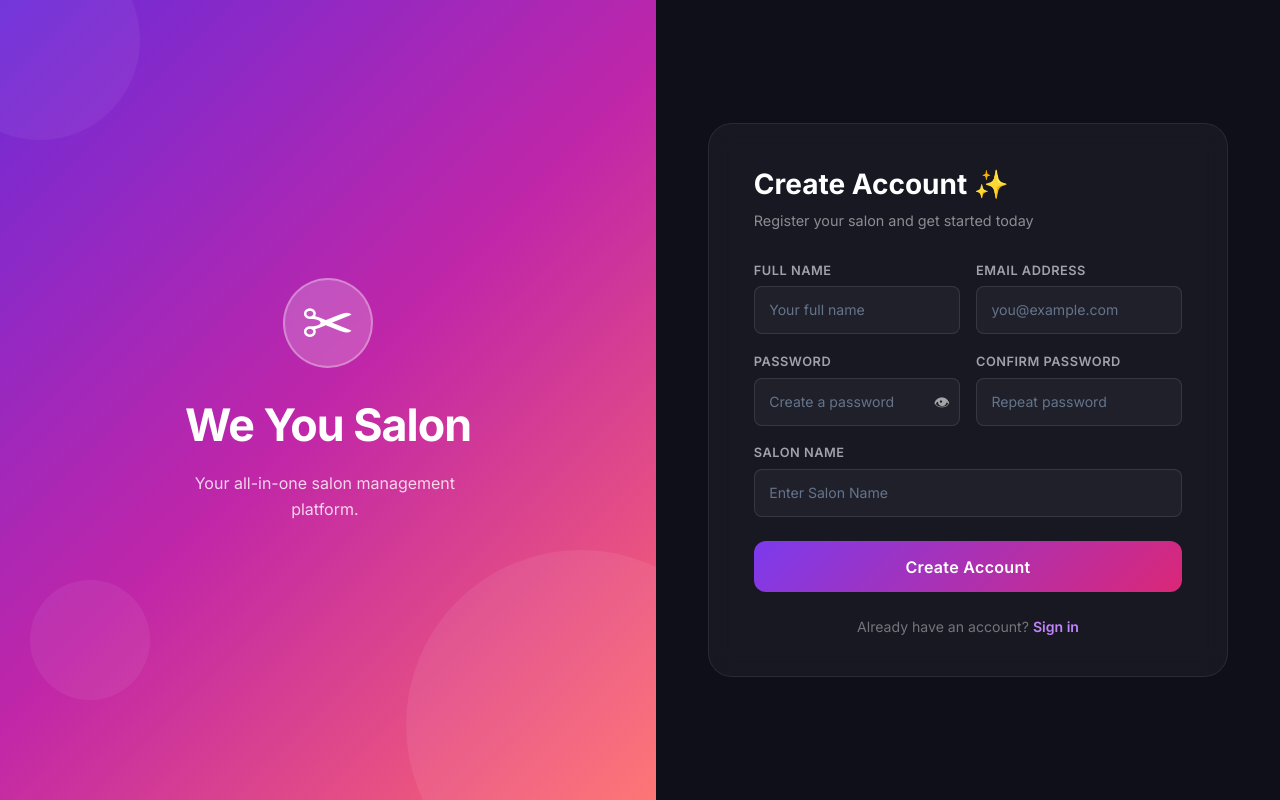
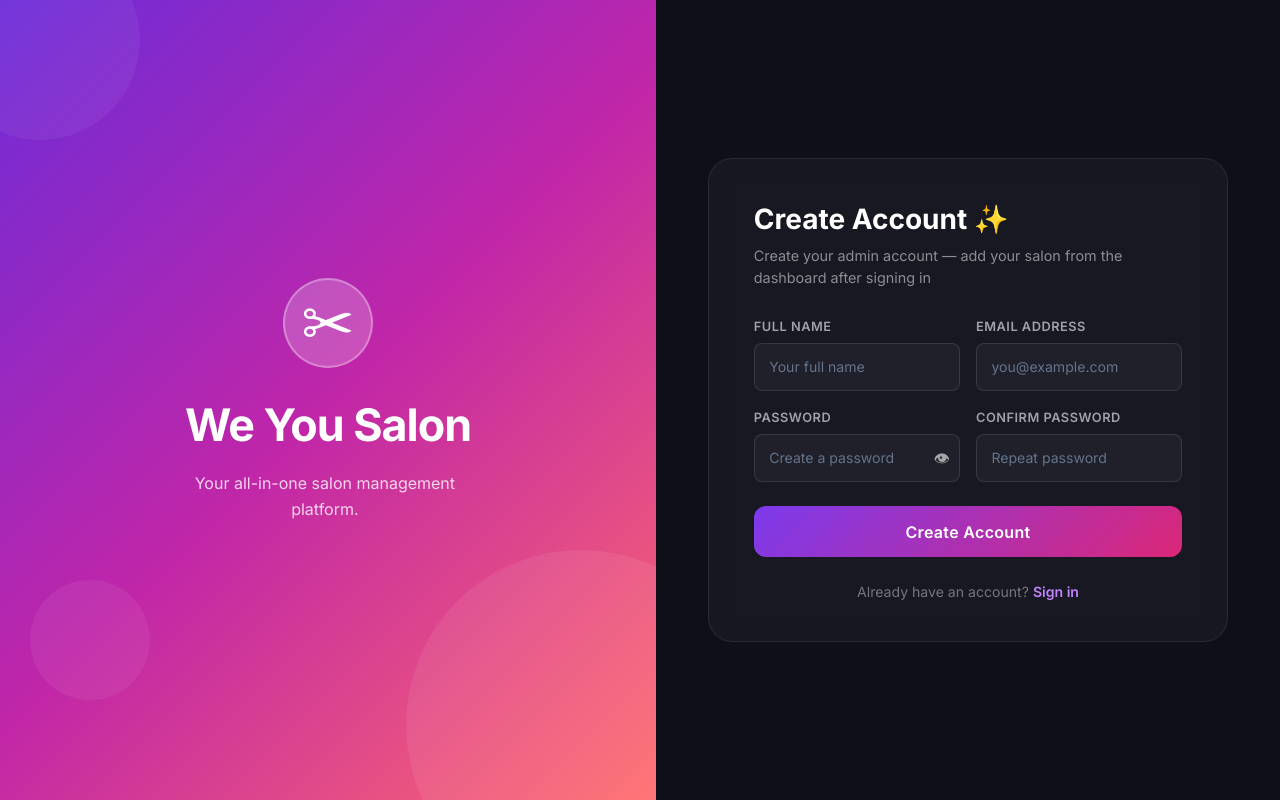
Before and after one commit to Techdevise/salon_frontend, a React (Vite) app: page /register in a window 1280 px wide. Built offline with nearby package versions, Linux system fonts and the light colour scheme.

Commit message:
create user issue
issue that occurs while creating the new admin and it list to the branches

```diff
--- a/src/pages/Appointments.jsx
+++ b/src/pages/Appointments.jsx
@@ -303,8 +303,9 @@ export const calculateRecurringDateTime = (baseDateStr, baseTimeStr, interval) =
 };
 
 function Appointments() {
-  const { selectedSalonId, selectedSalonInfo } = useSelector((state) => state.salon);
+  const { selectedSalonId, selectedSalonInfo, salonsLoaded } = useSelector((state) => state.salon);
   const { user } = useSelector((state) => state.auth);
+  const isAdmin = user?.role === 'Admin';
   const confirm = useConfirm();
   const navigate = useNavigate();
   const [appointments, setAppointments] = useState([]);
@@ -1558,7 +1559,19 @@ function Appointments() {
       </div>
 
       <div className="table-container">
-        {loading ? (
+        {isAdmin && salonsLoaded && !selectedSalonId ? (
+          <div style={{
+            display: 'flex', flexDirection: 'column', alignItems: 'center',
+            justifyContent: 'center', padding: '64px 24px', gap: '16px', textAlign: 'center'
+          }}>
+            <Store size={48} style={{ opacity: 0.35 }} />
+            <h3 style={{ margin: 0, fontSize: '1.2rem', opacity: 0.8 }}>No Salon Added Yet</h3>
+            <p style={{ margin: 0, opacity: 0.55, maxWidth: 380 }}>
+              Your appointments and bookings will appear here once you add your first salon branch.
+              Head to the <strong>Dashboard</strong> and click <strong>"+ Add Salon"</strong> to get started.
+            </p>
+          </div>
+        ) : loading ? (
           <div className="loading-state">Loading appointments...</div>
         ) : (
           <>
--- a/src/pages/BookingCalendar.jsx
+++ b/src/pages/BookingCalendar.jsx
@@ -9,8 +9,9 @@ import { format24Hour } from './Appointments';
 
 function BookingCalendar() {
   const { user } = useSelector((state) => state.auth);
-  const { selectedSalonId, salons } = useSelector((state) => state.salon);
+  const { selectedSalonId, salons, salonsLoaded } = useSelector((state) => state.salon);
   const dispatch = useDispatch();
+  const isAdmin = user?.role === 'Admin';
 
   const [viewMode, setViewMode] = useState('daily'); // daily | weekly | monthly
   const [currentDate, setCurrentDate] = useState(new Date());
@@ -128,6 +129,13 @@ function BookingCalendar() {
   }, [selectedSalonId, user]);
 
   const fetchCalendarData = useCallback(async () => {
+    // For Admins: wait until the salon list has been fetched from the server.
+    // If they have no salon selected yet, show empty state — don't error.
+    if (isAdmin && (!salonsLoaded || !selectedSalonId)) {
+      setLoading(false);
+      setAppointments([]);
+      return;
+    }
     setLoading(true);
     setError('');
     try {
@@ -153,7 +161,7 @@ function BookingCalendar() {
       setLoading(false);
     }
   // eslint-disable-next-line react-hooks/exhaustive-deps
-  }, [viewMode, currentDate, selectedSalonId]);
+  }, [viewMode, currentDate, selectedSalonId, isAdmin, salonsLoaded]);
 
   useEffect(() => {
     fetchCalendarData();
@@ -471,6 +479,21 @@ function BookingCalendar() {
 
       {/* ── Calendar body ── */}
       <div className="calendar-container">
+        {/* No-salon state: Admin registered but hasn't added a salon yet */}
+        {isAdmin && salonsLoaded && !selectedSalonId ? (
+          <div style={{
+            display: 'flex', flexDirection: 'column', alignItems: 'center',
+            justifyContent: 'center', padding: '64px 24px', gap: '16px', textAlign: 'center'
+          }}>
+            <Store size={48} style={{ opacity: 0.35 }} />
+            <h3 style={{ margin: 0, fontSize: '1.2rem', opacity: 0.8 }}>No Salon Added Yet</h3>
+            <p style={{ margin: 0, opacity: 0.55, maxWidth: 380 }}>
+              Your booking calendar will appear here once you add your first salon branch.
+              Head to the <strong>Dashboard</strong> and click <strong>"+ Add Salon"</strong> to get started.
+            </p>
+          </div>
+        ) : (
+          <>
             {error && (
               <div className="error-banner" style={{ margin: '16px', display: 'flex', alignItems: 'center', gap: 8 }}>
                 <AlertCircle size={16} /> {error}
@@ -485,8 +508,11 @@ function BookingCalendar() {
                 {viewMode === 'monthly' && renderMonthlyView()}
               </>
             )}
+          </>
+        )}
       </div>
     </div>
+
   );
 }
 
--- a/src/pages/DashboardHome.jsx
+++ b/src/pages/DashboardHome.jsx
@@ -17,7 +17,7 @@ function DashboardHome() {
   const dispatch = useDispatch();
   const confirm = useConfirm();
   const { user } = useSelector((state) => state.auth);
-  const { salons, selectedSalonId, selectedSalonInfo } = useSelector((state) => state.salon);
+  const { salons, selectedSalonId, selectedSalonInfo, salonsLoaded } = useSelector((state) => state.salon);
   const isAdmin = user?.role === 'Admin';
 
   const [filter, setFilter] = useState('monthly');
@@ -194,21 +194,26 @@ function DashboardHome() {
   useEffect(() => {
     // Reset staff filter when salon changes to avoid stale selection
     setSelectedStaffIdFilter('all');
-    if (selectedSalonId || !isAdmin) {
+    // For Admins: only fetch once salonsLoaded is true (server has confirmed the salon list).
+    // This prevents a stale selectedSalonId from a previous session triggering fetches
+    // before the server-verified salon list replaces it.
+    const adminReady = !isAdmin || salonsLoaded;
+    if (adminReady && (selectedSalonId || !isAdmin)) {
       fetchDashboardData();
       fetchStaffActivities();
       fetchStaffList();
-    } else if (isAdmin && salons.length === 0) {
+    } else if (isAdmin && salonsLoaded && salons.length === 0) {
       setLoading(false);
     }
-  }, [filter, selectedSalonId, salons.length, isAdmin]);
+  }, [filter, selectedSalonId, salons.length, isAdmin, salonsLoaded]);
 
   useEffect(() => {
     setActivityPage(1);
-    if (selectedSalonId || !isAdmin) {
+    const adminReady = !isAdmin || salonsLoaded;
+    if (adminReady && (selectedSalonId || !isAdmin)) {
       fetchStaffActivities();
     }
-  }, [activityFilter, fromDate, toDate, selectedStaffIdFilter, selectedSalonId]);
+  }, [activityFilter, fromDate, toDate, selectedStaffIdFilter, selectedSalonId, salonsLoaded]);
 
   const fetchStaffActivities = async () => {
     setActivityLoading(true);
--- a/src/pages/Login.jsx
+++ b/src/pages/Login.jsx
@@ -89,10 +89,10 @@ function Login() {
             </div>
 
             <div className="form-group">
-              <div className="label-row">
+              {/* <div className="label-row">
                 <label htmlFor="password">Password</label>
                 <a href="#" className="forgot-link">Forgot password?</a>
-              </div>
+              </div> */}
               <div className="input-wrapper">
                 <input
                   id="password"
@@ -120,10 +120,10 @@ function Login() {
             </button>
           </form>
 
-          <p className="auth-switch">
+          {/* <p className="auth-switch">
             Don&apos;t have an account?{" "}
             <Link to="/register">Create one</Link>
-          </p>
+          </p> */}
         </div>
       </div>
     </div>
--- a/src/pages/Register.jsx
+++ b/src/pages/Register.jsx
@@ -15,7 +15,6 @@ function Register() {
     password: "",
     confirmPassword: "",
     role: "Admin",
-    salonName: "",
   });
   const [loading, setLoading] = useState(false);
   const [error, setError] = useState("");
@@ -24,7 +23,7 @@ function Register() {
 
   const handleChange = (e) => {
     let { name, value } = e.target;
-    if (name === 'name' || name === 'salonName') {
+    if (name === 'name') {
       value = value.replace(/[0-9]/g, '');
     }
     setFormData({ ...formData, [name]: value });
@@ -34,8 +33,8 @@ function Register() {
 
   const handleSubmit = async (e) => {
     e.preventDefault();
-    if (/\d/.test(formData.name) || (formData.salonName && /\d/.test(formData.salonName))) {
-      setError("Full Name and Salon Name cannot contain numbers.");
+    if (/\d/.test(formData.name)) {
+      setError("Full Name cannot contain numbers.");
       return;
     }
     if (formData.password !== formData.confirmPassword) {
@@ -46,7 +45,6 @@ function Register() {
     setError("");
     try {
       const { confirmPassword, ...payload } = formData;
-      if (payload.salonName) payload.salonName = payload.salonName.trim();
       const res = await axios.post("/api/auth/register", payload, {
         withCredentials: true,
       });
@@ -95,7 +93,7 @@ function Register() {
         <div className="auth-card">
           <div className="auth-header">
             <h2>Create Account ✨</h2>
-            <p>Register your salon and get started today</p>
+            <p>Create your admin account — add your salon from the dashboard after signing in</p>
           </div>
 
           {error && <div className="auth-error">{error}</div>}
@@ -184,21 +182,6 @@ function Register() {
               </div>
             </div>
 
-            <div className="form-group">
-              <label htmlFor="salonName">Salon Name</label>
-              <div className="input-wrapper">
-                <input
-                  id="salonName"
-                  type="text"
-                  name="salonName"
-                  placeholder="Enter Salon Name"
-                  value={formData.salonName}
-                  onChange={handleChange}
-                  required
-                />
-              </div>
-            </div>
-
             <button type="submit" className="auth-btn" disabled={loading}>
               {loading ? <span className="spinner" /> : "Create Account"}
             </button>
--- a/src/redux/slices/authSlice.js
+++ b/src/redux/slices/authSlice.js
@@ -36,6 +36,7 @@ const authSlice = createSlice({
       state.isAuthenticated = false;
       localStorage.removeItem('token');
       localStorage.removeItem('user');
+      localStorage.removeItem('selectedSalonId'); // prevent stale salon leaking to next login session
     },
     updateProfileImage: (state, action) => {
       if (state.user) {
--- a/src/redux/slices/salonSlice.js
+++ b/src/redux/slices/salonSlice.js
@@ -1,14 +1,12 @@
 import { createSlice } from '@reduxjs/toolkit';
-
-const initialSelectedSalonId = typeof window !== 'undefined' ? localStorage.getItem('selectedSalonId') : null;
 
 const salonSlice = createSlice({
   name: 'salon',
   initialState: {
-    selectedSalonId: initialSelectedSalonId,
+    selectedSalonId: null,   // always start null — set after server verifies ownership
     selectedSalonInfo: null,
     salons: [],
-    salonsLoaded: false, // tracks if salon list has been fetched
+    salonsLoaded: false,
   },
   reducers: {
     setSalons: (state, action) => {
```
Lines whose indentation alone changed are shown as unchanged.
